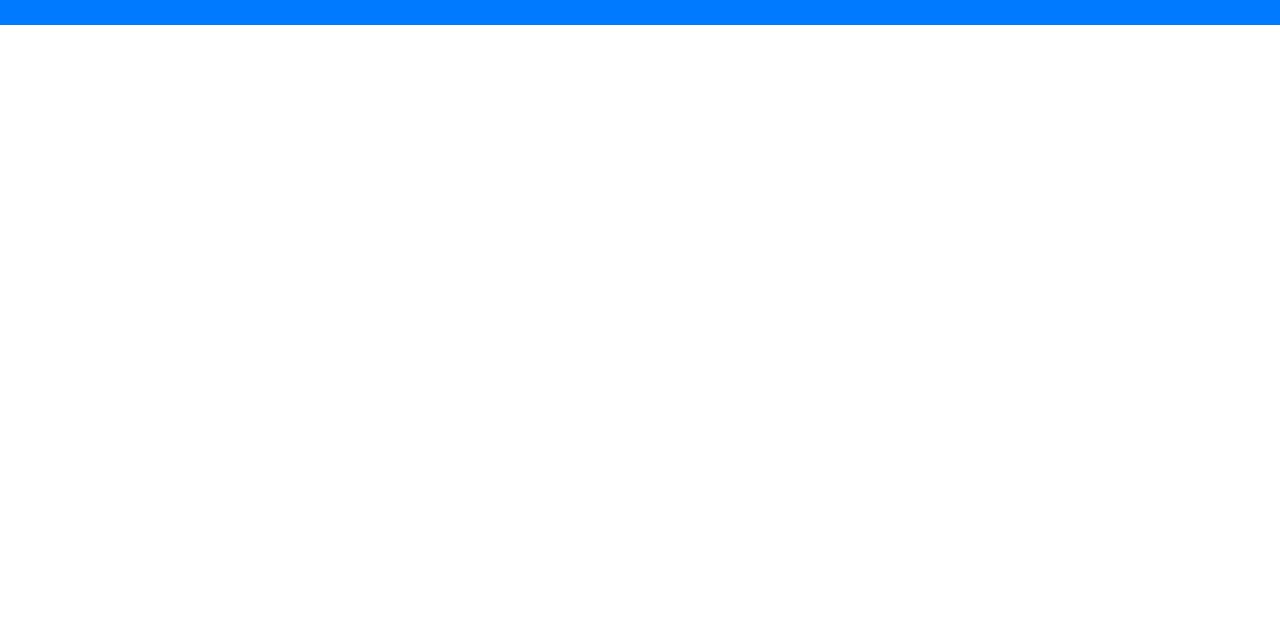
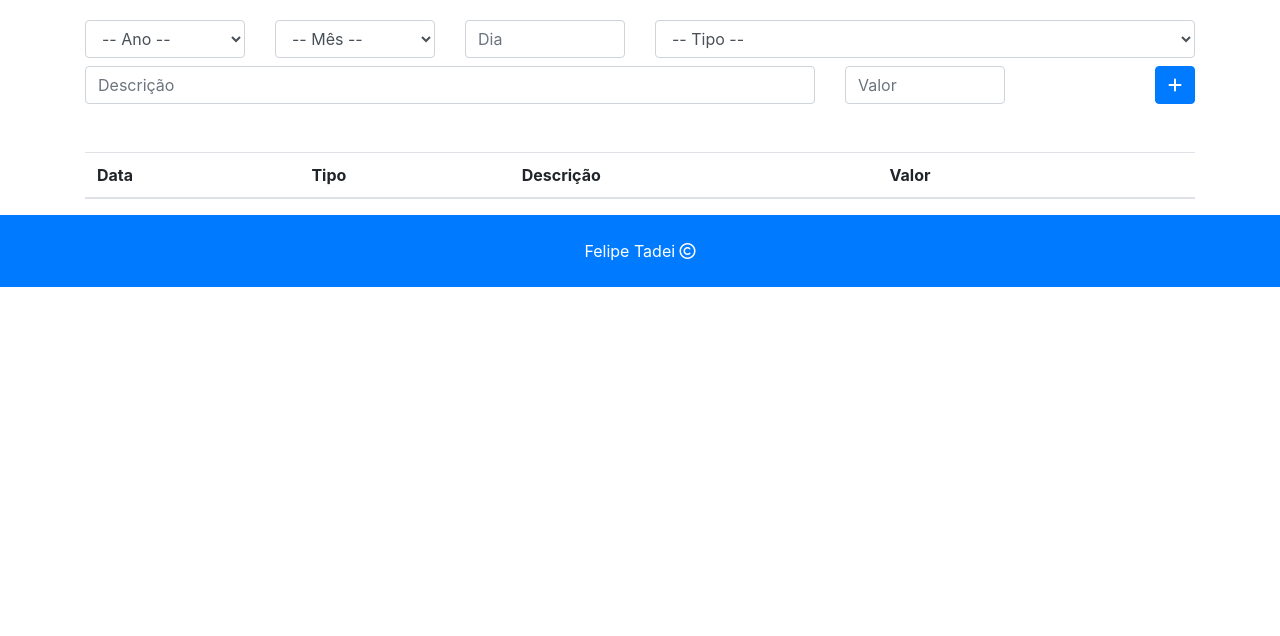
Before and after one commit to tadeifelipe/-personal-budget, a plain HTML site: page consulta.html in a window 1280 px wide. Shown: the part 164-800 px from the top of the page. Drawn offline with nearby package versions, Linux system fonts and the light colour scheme.

Commit message:
change default

```diff
--- a/app.js
+++ b/app.js
@@ -0,0 +1,10 @@
+function cadastrarDespesa(){
+    let ano = document.getElementById("ano");
+    let mes = document.getElementById("mes");
+    let dia = document.getElementById("dia");
+    let tipo = document.getElementById("tipo");
+    let descricao = document.getElementById("descricao");
+    let valor = document.getElementById("valor");
+
+    console.log(ano.value);
+}
--- a/consulta.html
+++ b/consulta.html
@@ -32,7 +32,90 @@
             </div>
         </nav>
 
-        <h1>conteudo</h1>
+        <div class="container">
+            <div class="row mb-5">
+                <div class="col">
+                    <h1 class="display-4">Consulta de despesas</h1>
+                </div>
+            </div>
+
+            <div class="row mb-2">
+                <div class="col-md-2">
+                    <select class="form-control" id="ano">
+                        <option value=""> -- Ano -- </option>
+                        <option value="2020">2020</option>
+                    </select>
+                </div>
+
+                <div class="col-md-2">
+                    <select class="form-control" id="mes">
+                        <option value="">-- Mês --</option>
+                        <option value="1">Janeiro</option>
+                        <option value="2">Fevereiro</option>
+                        <option value="3">Março</option>
+                        <option value="4">Abril</option>
+                        <option value="5">Maio</option>
+                        <option value="6">Junho</option>
+                        <option value="7">Julho</option>
+                        <option value="8">Agosto</option>
+                        <option value="9">Setembro</option>
+                        <option value="10">Outubro</option>
+                        <option value="11">Novembro</option>
+                        <option value="12">Dezembro</option>
+                    </select>
+                </div>
+
+                <div class="col-md-2">
+                    <input type="text" class="form-control" placeholder="Dia" id="dia" />
+                </div>
+
+                <div class="col-md-6">
+                    <select class="form-control" id="tipo">
+                        <option value=""> -- Tipo --</option>
+                        <option value="1">Alimentação</option>
+                        <option value="2">Educação</option>
+                        <option value="3">Lazer</option>
+                        <option value="4">Saúde</option>
+                        <option value="5">Transporte</option>
+                      </select>
+                </div>
+            </div>
+
+            <div class="row mb-5">
+                <div class="col-md-8">
+                    <input type="text" class="form-control" placeholder="Descrição" id="descricao" />
+                </div>
+
+                <div class="col-md-2">
+                    <input type="text" class="form-control" placeholder="Valor" id="valor" />
+                </div>
+
+                <div class="col-md-2 d-flex justify-content-end">
+                    <button type="button" class="btn btn-primary">
+                        <i class="fas fa-plus"></i>
+                    </button>
+                </div>
+            </div>
+
+            <div class="row">
+                <div class="col">
+                  <table class="table" >
+                    <thead>
+                      <tr>
+                        <th>Data</th>
+                        <th>Tipo</th>
+                        <th>Descrição</th>
+                        <th>Valor</th>
+                        <th></th>
+                      </tr>
+                    </thead>
+
+                    <tbody>
+                    </tbody>
+                  </table>
+                </div>
+              </div>
+        </div>
 
         <footer>
             <nav class="p-4 mb-2 bg-primary text-white" style="text-align: center;">
```
Also changed, not shown: index.html (+2 -2 lines).
